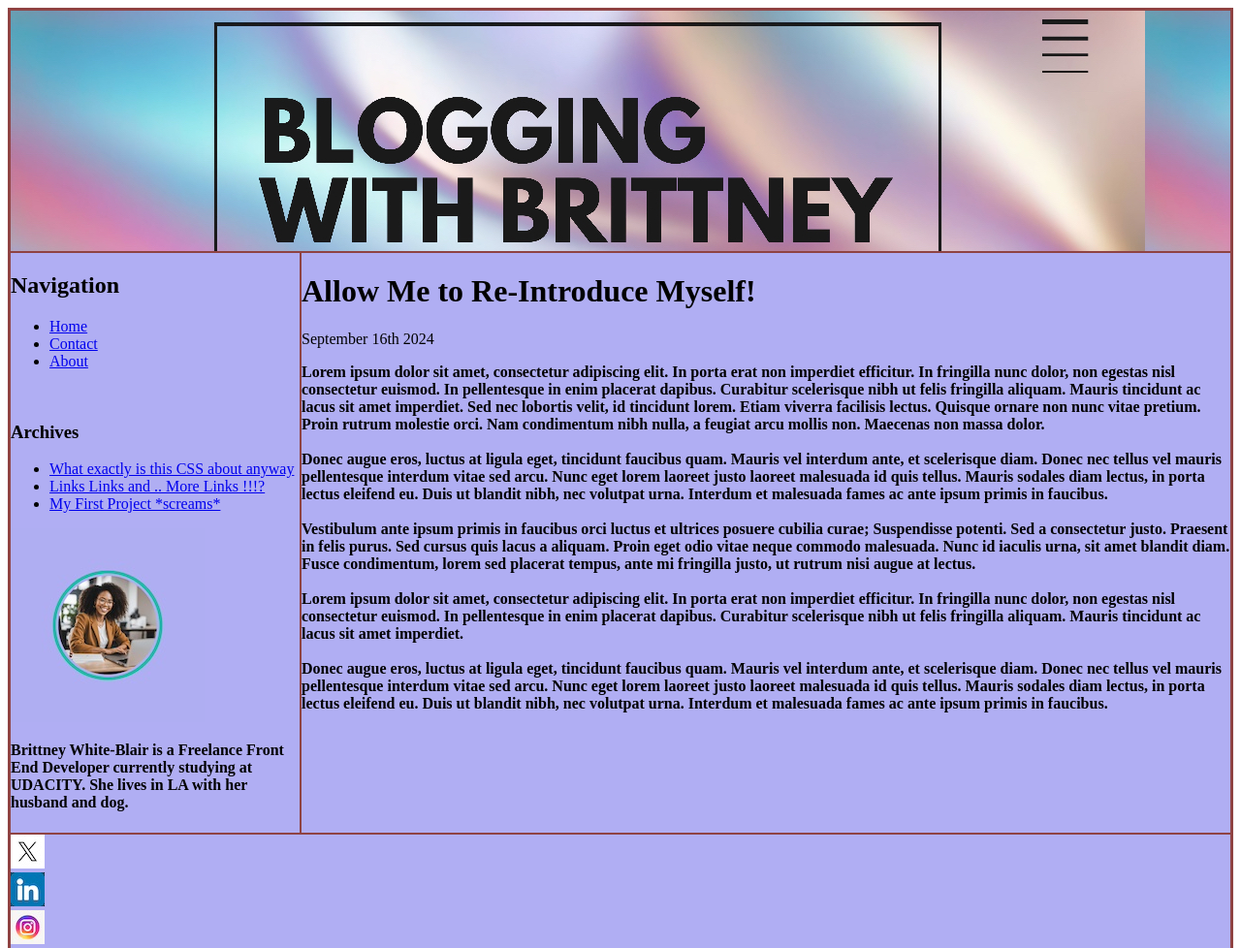
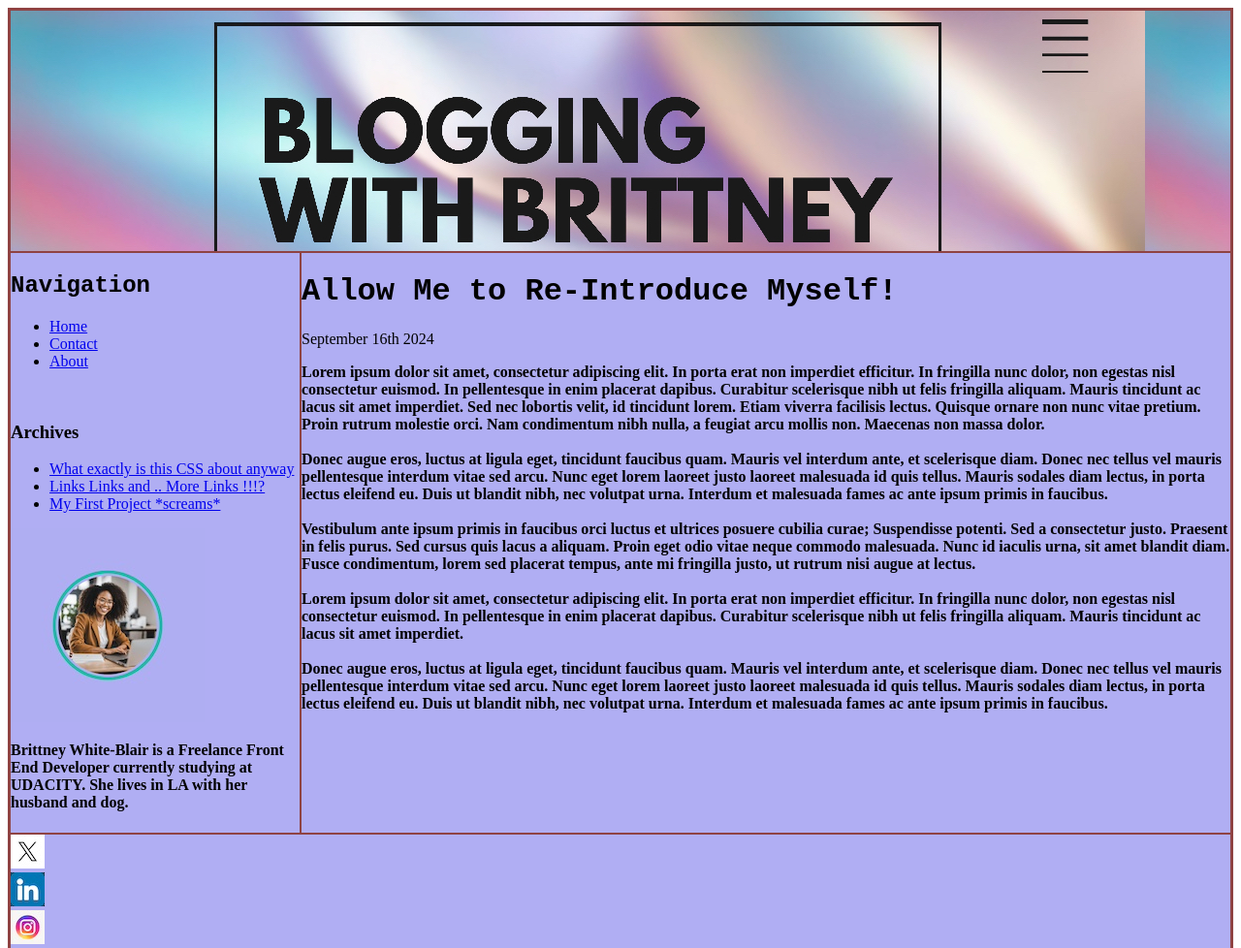
Before and after one commit to BColBlair/Bloog, a plain HTML site: page blogpost.html in a window 1280 px wide. Shown: the top 978 px of the page at 97% size. Drawn offline with Linux system fonts and the light colour scheme.

Commit message:
font commit

```diff
--- a/blogpoststyles.css
+++ b/blogpoststyles.css
@@ -36,3 +36,11 @@
   p {
     font-weight: bold;
   }
+
+  h1{
+    font-family: 'Courier New', Courier, monospace;
+  }
+
+  h2 {
+    font-family: 'Courier New', Courier, monospace;
+  }
```
